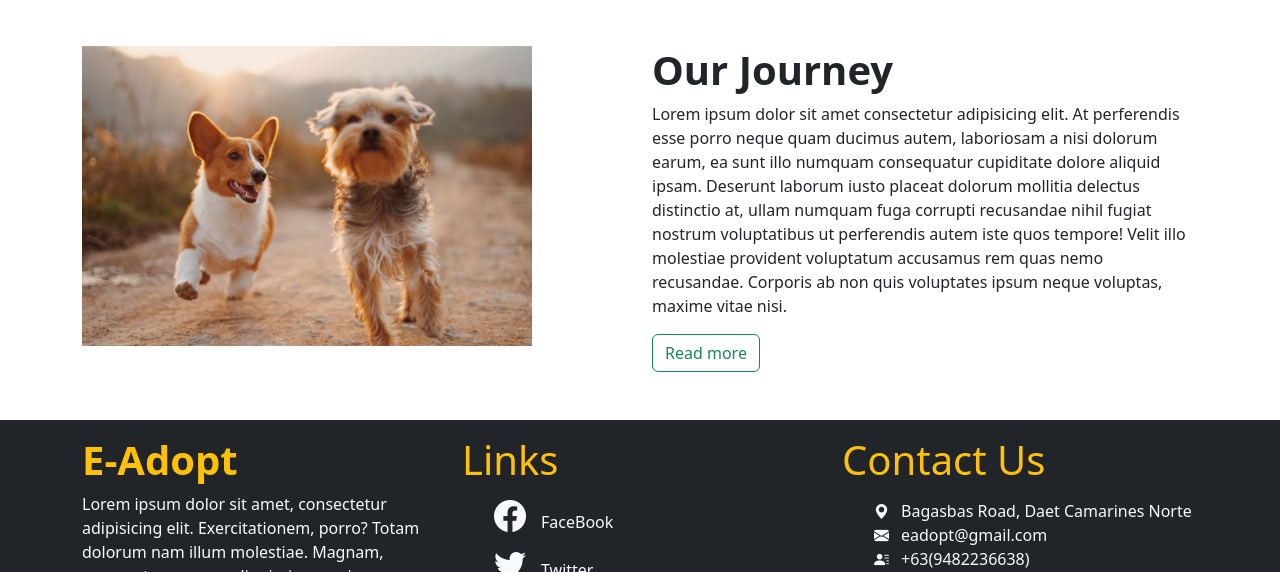
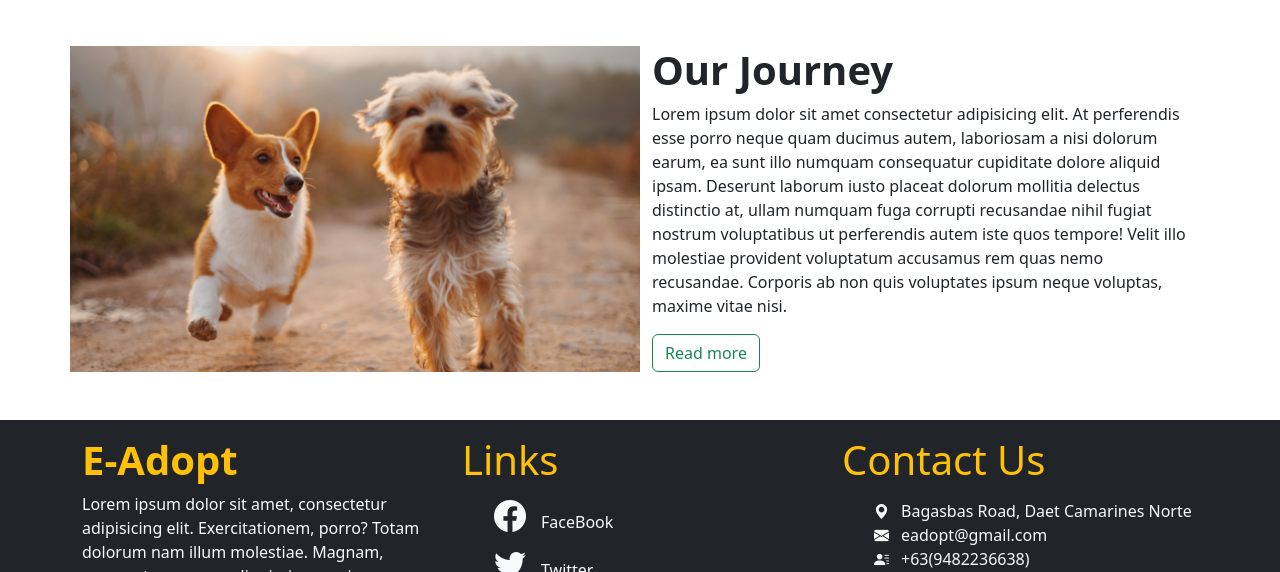
Before and after one commit to SurfingPanda/e-adopt, a plain HTML site: page index.html in a window 1280 px wide. Shown: the part 802-1374 px from the top of the page. Drawn offline with nearby package versions, Linux system fonts and the light colour scheme.

Commit message:
Update index.html
Updated html for background image

```diff
--- a/index.html
+++ b/index.html
@@ -37,8 +37,8 @@
     <section class="blog mt-5">
         <div class="container">
             <div class="row">
-                <div class="col-lg-6 col-md-6 col-sm-12">
-                    <img src="images/dog.jpg" width="450px" height="auto">
+                <div class="col-lg-6 col-md-6 col-sm-12 blog-img">
+
                 </div>
                 <div class="col-lg-6 col-md-6 col-sm-12">
                     <h1 class="fw-bolder">Our Journey</h1>
```
